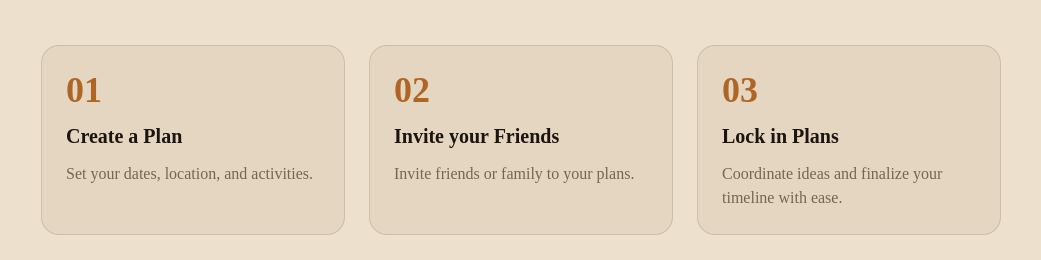
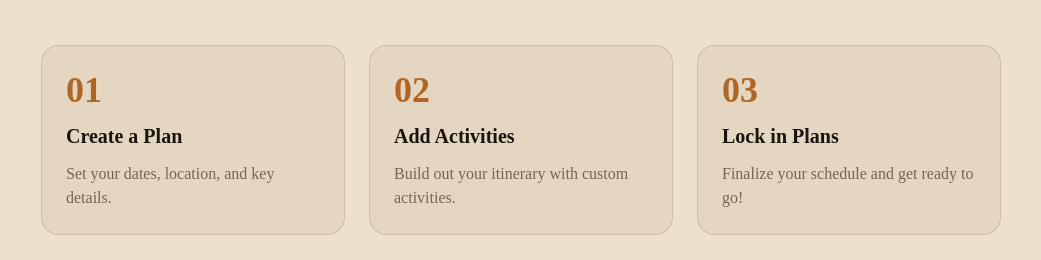
Before and after one commit to h-custodio/ourtinerary, a Next.js app: page / in a window 1280 px wide. Shown: the part 800-1060 px from the top of the page, without its empty margins (119-1160 px from the left). Built offline with nearby package versions, Linux system fonts and the light colour scheme; no server answers.

Commit message:
Reworded the "How it works" cards to better reflect app features

```diff
--- a/app/page.tsx
+++ b/app/page.tsx
@@ -42,17 +42,17 @@ export default function HomePage() {
             {
               step: "01",
               title: "Create a Plan",
-              desc: "Set your dates, location, and activities.",
+              desc: "Set your dates, location, and key details.",
             },
             {
               step: "02",
-              title: "Invite your Friends",
-              desc: "Invite friends or family to your plans.",
+              title: "Add Activities",
+              desc: "Build out your itinerary with custom activities.",
             },
             {
               step: "03",
               title: "Lock in Plans",
-              desc: "Coordinate ideas and finalize your timeline with ease.",
+              desc: "Finalize your schedule and get ready to go!",
             },
           ].map((item) => (
             <div
```
